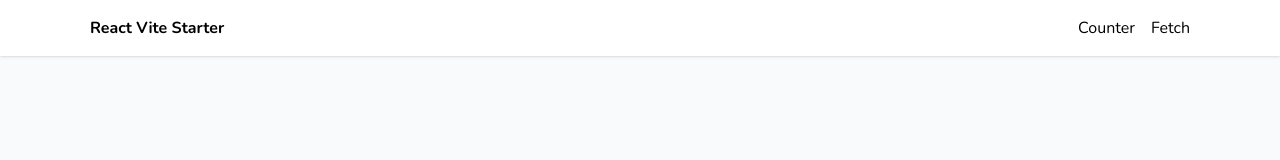
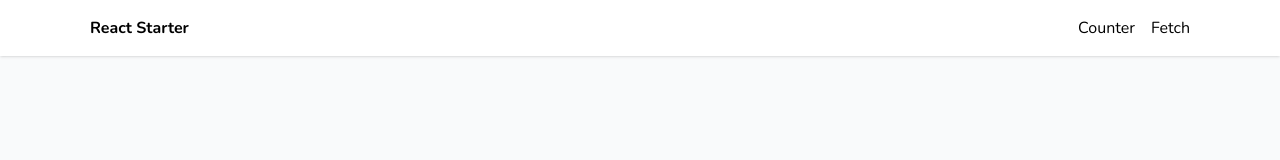
Before and after one commit to ismlhbb/react-vite-ts-tw-starter, a React (Vite) app: page / in a window 1280 px wide. Shown: the top 160 px of the page. Built offline with nearby package versions, Linux system fonts and the light colour scheme; no server answers.

Commit message:
Update Header.tsx

```diff
--- a/src/components/header/Header.tsx
+++ b/src/components/header/Header.tsx
@@ -12,7 +12,7 @@ export default function Header() {
     <header className='sticky top-0 z-50 bg-white shadow'>
       <div className='flex items-center justify-between h-14 layout'>
         <UnstyledLink to='/' className='font-bold hover:text-gray-600'>
-          React Vite Starter
+          React Starter
         </UnstyledLink>
         <nav>
           <ul className='flex items-center justify-between space-x-4'>
```
